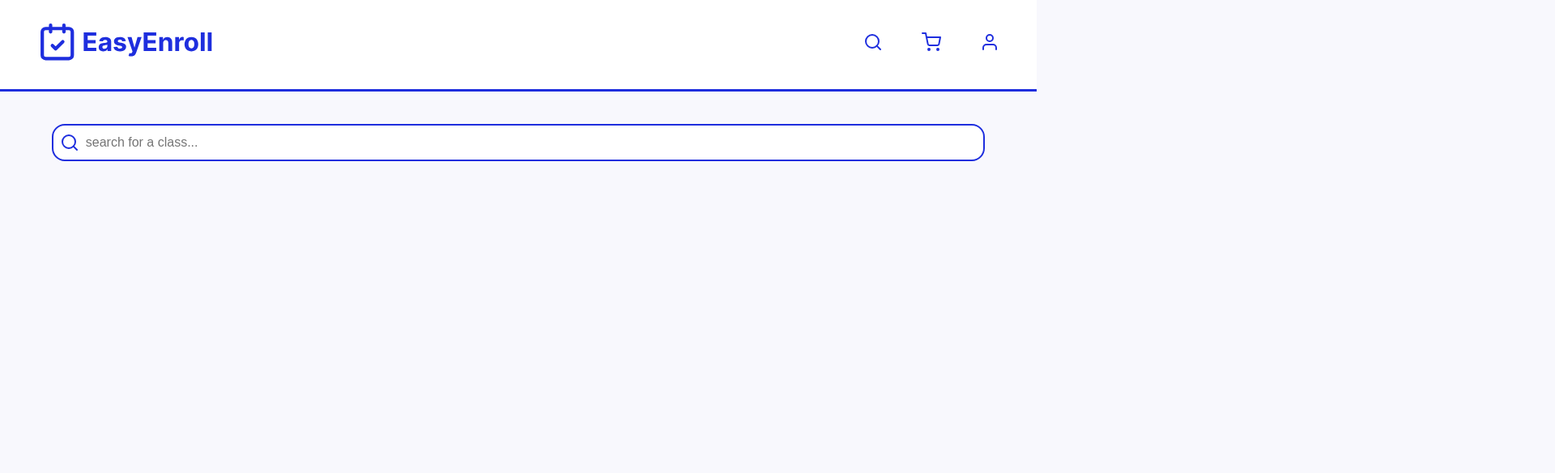
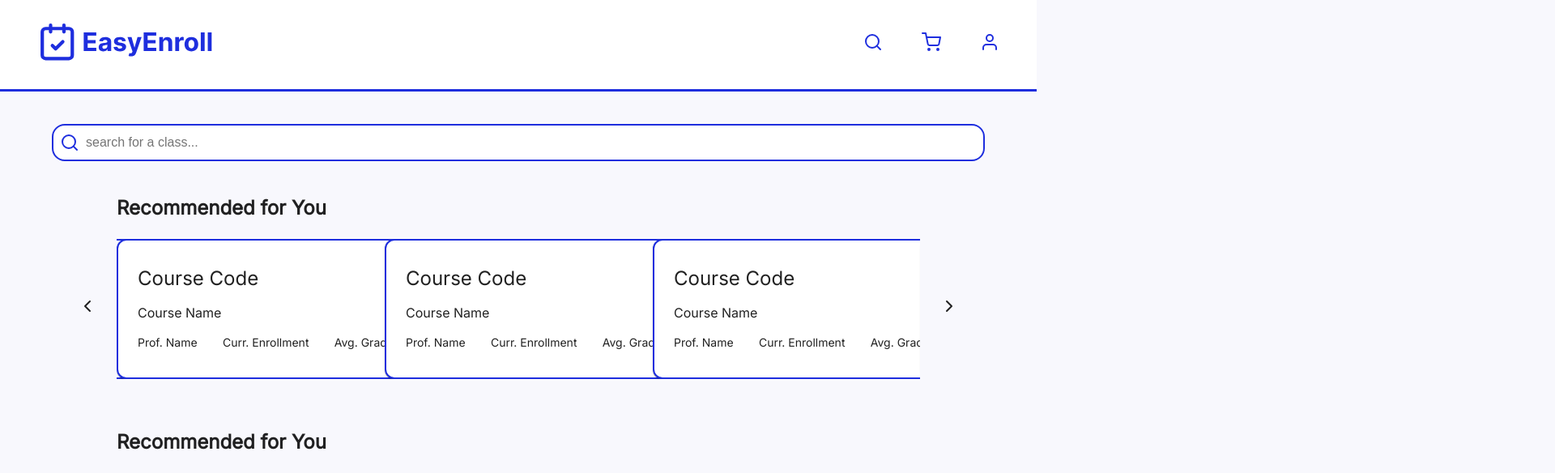
Before and after one commit to sky1113/CIS_4120_A5, a React (Create React App) app in the folder root/client/: page /search in a window 1280 px wide. Shown: the top 584 px of the page at 81% size, 1920 px wide, since content can reach past the window. Built offline with nearby package versions, Linux system fonts and the light colour scheme.

Commit message:
fixed carousel

```diff
--- a/root/client/src/pages/Search.js
+++ b/root/client/src/pages/Search.js
@@ -8,8 +8,7 @@ const Search = () => {
   };
 
   return (
-    <div>
-      <div>
+    <div style={{ maxWidth: "100vw" }}>
       <SearchBar />
       <div style={carouselContainerStyle}>
         <CourseCarousel />
@@ -21,7 +20,6 @@ const Search = () => {
         <CourseCarousel />
       </div>
     </div>
-    </div>
   );
 };
 
```
Lines whose indentation alone changed are shown as unchanged.
